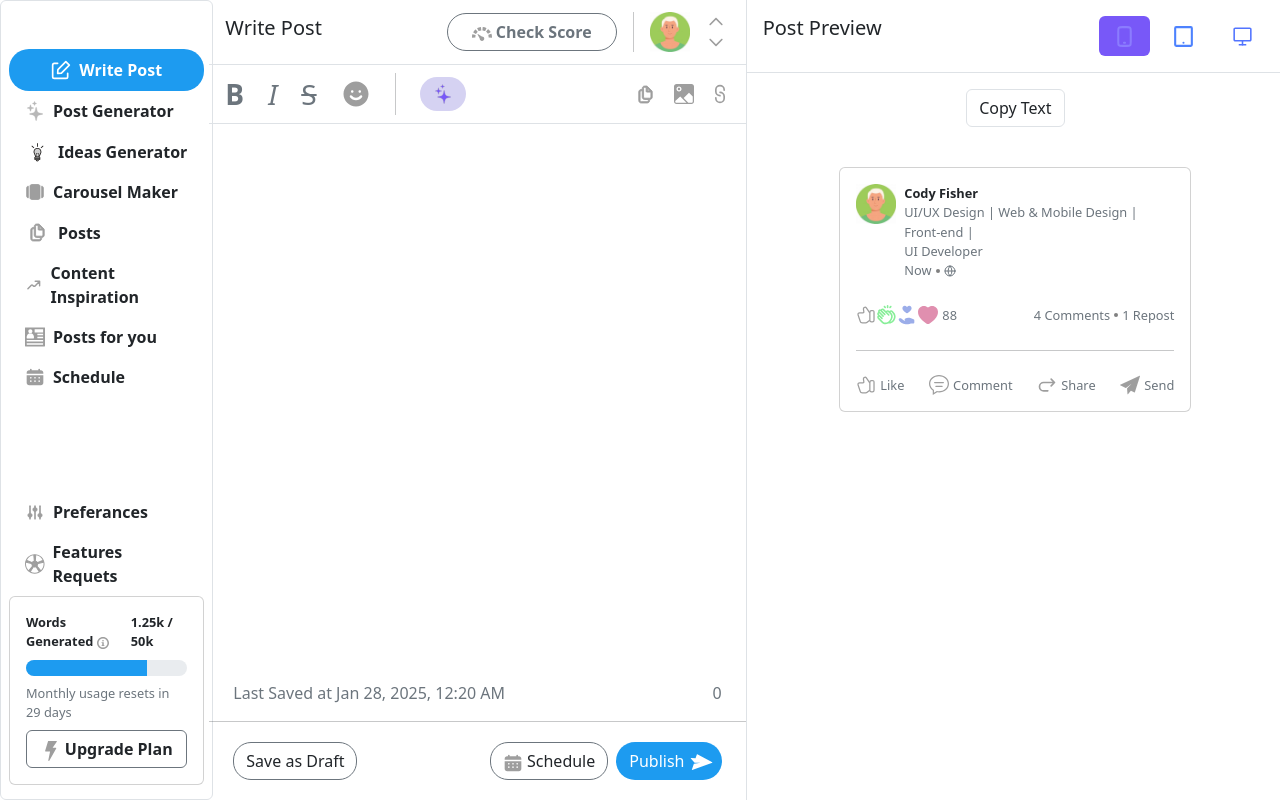
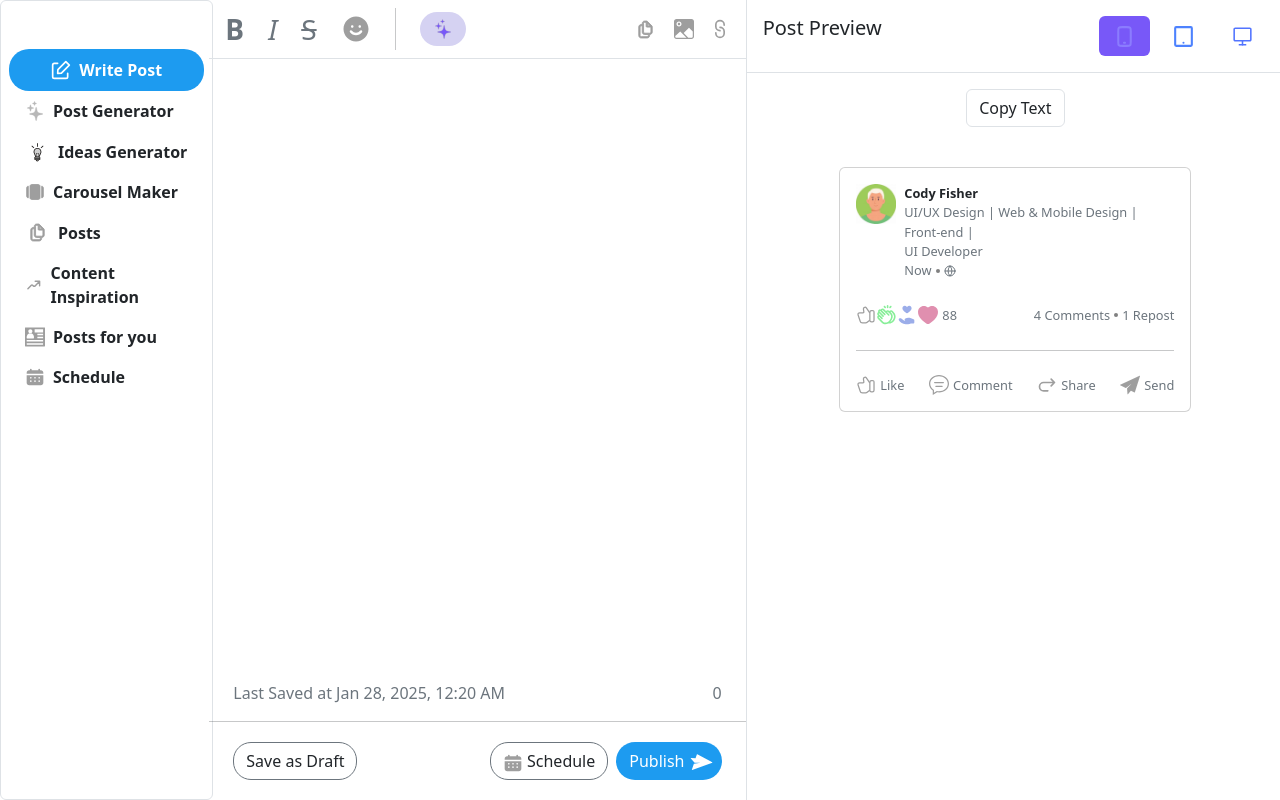
Before and after one commit to shwetkamal-gaud/twitter-frontend, a Next.js app: page / in a window 1280 px wide. Built offline with nearby package versions, Linux system fonts and the light colour scheme.

Commit message:
some changes

```diff
--- a/src/components/Sidebar.tsx
+++ b/src/components/Sidebar.tsx
@@ -67,16 +67,16 @@ const navbarData = {
 
     ],
     navFooter: [
-        {
-            id: 1,
-            name: 'Preferances',
-            icon: <PreferencesIcon />
-        },
-        {
-            id: 2,
-            name: 'Features Requets',
-            icon: <FeatureIcon />
-        }
+        // {
+        //     id: 1,
+        //     name: 'Preferances',
+        //     icon: <PreferencesIcon />
+        // },
+        // {
+        //     id: 2,
+        //     name: 'Features Requets',
+        //     icon: <FeatureIcon />
+        // }
     ]
 
 }
@@ -119,7 +119,7 @@ const Sidebar: React.FC = () => {
                                 ))}
                             </ul>
                             <ul className="navbar-nav mb-2 mb-lg-0 d-flex align-items-start flex-column justify-content-bewteen text-wrap flex-wrap px-2">
-                                {navFooter.map((item) => (
+                                {/* {navFooter && navFooter.map((item) => (
                                     <Link
                                         href={'#'}
                                         key={item.id}
@@ -132,8 +132,8 @@ const Sidebar: React.FC = () => {
                                         {item.icon}
                                         {item.name}
                                     </Link>
-                                ))}
-                                <div className='card w-100 '>
+                                ))} */}
+                                {/* <div className='card w-100 '>
                                     <div className='card-body d-flex gap-2 flex-column'>
                                         <div className='d-flex align-items-center  justify-content-between'>
                                             <span className='fw-bold' style={{ fontSize: '0.8rem' }}>
@@ -153,7 +153,7 @@ const Sidebar: React.FC = () => {
                                             <UpgradeIcon /> Upgrade Plan
                                         </button>
                                     </div>
-                                </div>
+                                </div> */}
                             </ul>
                         </div>
                     </div>
--- a/src/components/TextEditor.tsx
+++ b/src/components/TextEditor.tsx
@@ -96,7 +96,7 @@ const Text: React.FC = () => {
         <div className="row container-fliud px-2 ">
             <div className="col-md-6 d-flex flex-column justify-content-between  border-end px-0" style={{ height: '100vh' }}>
                 <div>
-                    <div className='border-bottom px-3 py-2 w-100 d-flex justify-content-between align-items-center'>
+                    {/* <div className='border-bottom px-3 py-2 w-100 d-flex justify-content-between align-items-center'>
                         <h5>Write Post</h5>
                         <div className='d-flex justify-between gap-3 align-items-center p-1'>
                             <button className='btn border-secondary text-secondary px-4 gap-2 fw-bold ' style={{ borderRadius: '19px' }}>
@@ -109,7 +109,7 @@ const Text: React.FC = () => {
                                 <DownIcon />
                             </div>
                         </div>
-                    </div>
+                    </div> */}
                     <div className='border-bottom px-3 py-2 w-100 d-flex justify-content-between align-items-center'>
                         <div className='d-flex jusitfy-content-between align-items-center gap-4'>
                             <b className='text-secondary fs-3'>B</b>
@@ -155,7 +155,7 @@ const Text: React.FC = () => {
                         style={{ minHeight: '200px', position: 'relative' }}
                     >
                     </div>
-                    {activeLine !== null && (
+                    {/* {activeLine !== null && (
                         <div
                             className="left"
                             style={{
@@ -169,7 +169,7 @@ const Text: React.FC = () => {
                                 +
                             </button>
                         </div>
-                    )}
+                    )} */}
                     {tooltipVisible && (
                         <div
                             className="tooltip-custom"
```
